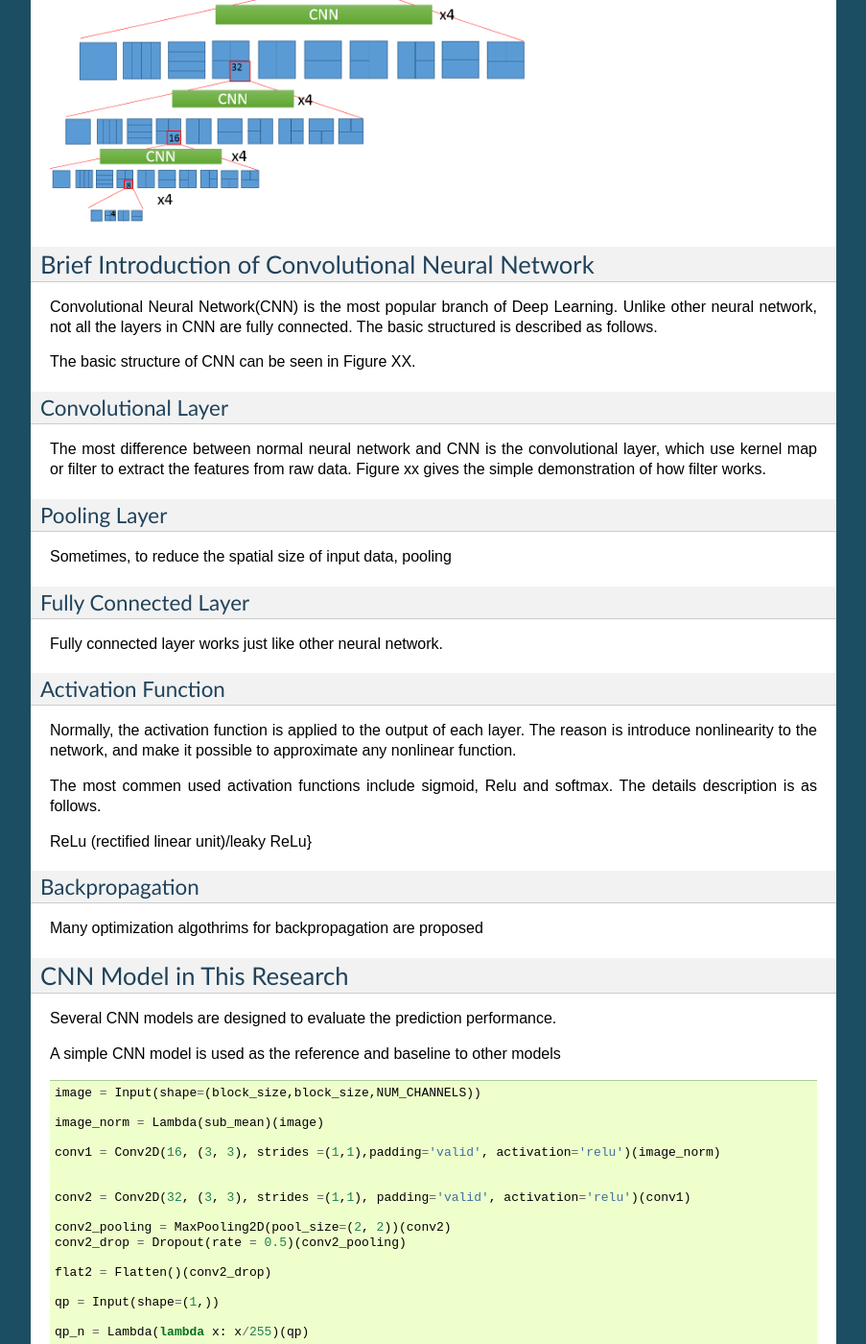
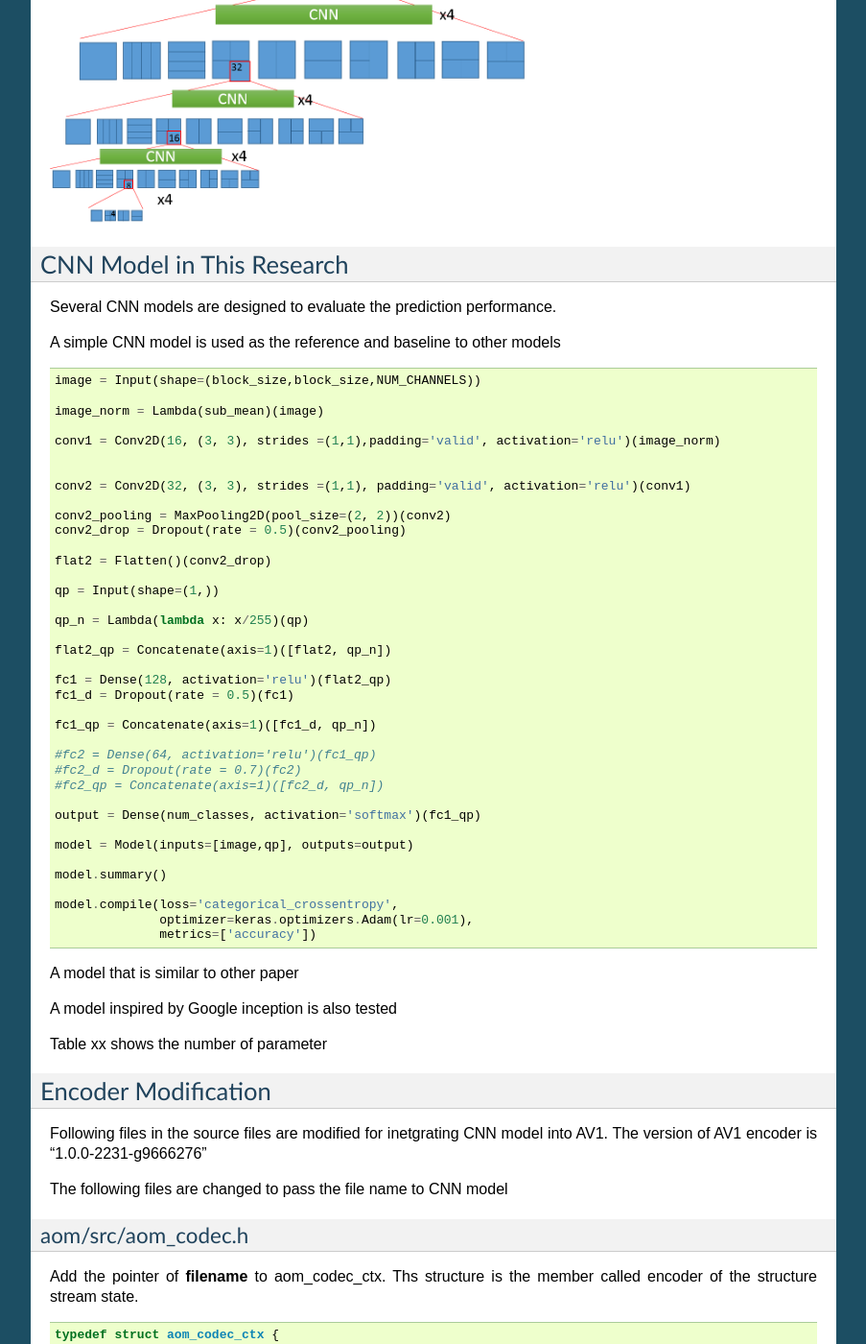
Before and after one commit to epadam/CNN-AV1-intra-encoder, a Sphinx documentation site: the page built from source/cnn_partition_intra.rst, in a window 1280 px wide and 1400 px high, scrolled down 1771 px. Shown: the whole window at 96% size, without its empty margins (198-1101 px from the left). Built offline with Sphinx 7.4.7, drawn with Linux system fonts in a browser that asks for light colours; pages that are not in the unit, such as notebooks, are missing from menus; some of the changed text lies outside the part shown.

Commit message:
Update cnn_partition_intra.rst

```diff
--- a/source/cnn_partition_intra.rst
+++ b/source/cnn_partition_intra.rst
@@ -29,54 +29,6 @@ The whole partition decision is very time consuming. Thus, use CNN
 
 
 .. image:: img/CNN_for_partition.png
-
-===================================================
-Brief Introduction of Convolutional Neural Network
-===================================================
-
-
-Convolutional Neural Network(CNN) is the most popular branch of Deep Learning. Unlike other neural network, not all the layers in CNN are fully connected. The basic structured is described as follows.
-
-The basic structure of CNN can be seen in Figure XX.
-
--------------------
-Convolutional Layer
--------------------
-
-The most difference between normal neural network and CNN is the convolutional layer, which use kernel map or filter to extract the features from raw data. Figure xx gives the simple demonstration of how filter works.
-
-
--------------------
-Pooling Layer
--------------------
-
-Sometimes, to reduce the spatial size of input data, pooling
-
-----------------------
-Fully Connected Layer
-----------------------
-
-Fully connected layer works just like other neural network.
-
-
-----------------------
-Activation Function
-----------------------
-
-Normally, the activation function is applied to the output of each layer. The reason is introduce nonlinearity to the network, and make it possible to approximate any nonlinear function.
-
-The most commen used activation functions include sigmoid, Relu and softmax. The details description is as follows.
-
-ReLu (rectified linear unit)/leaky ReLu}
-
-
-----------------------
-Backpropagation
-----------------------
-
-Many optimization algothrims for backpropagation are proposed
-
-
 
 
 
```
